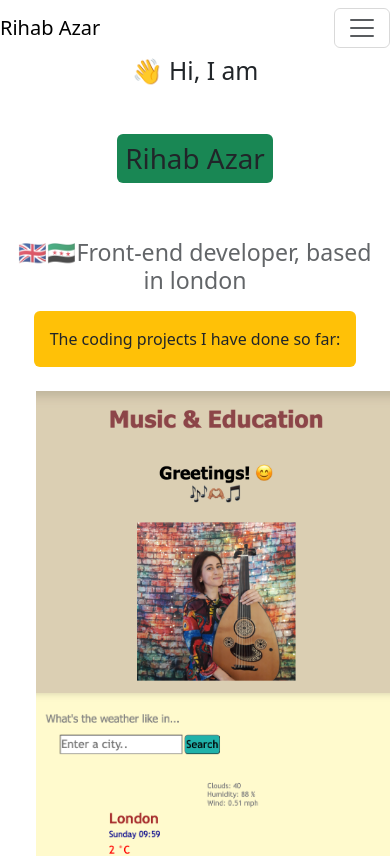
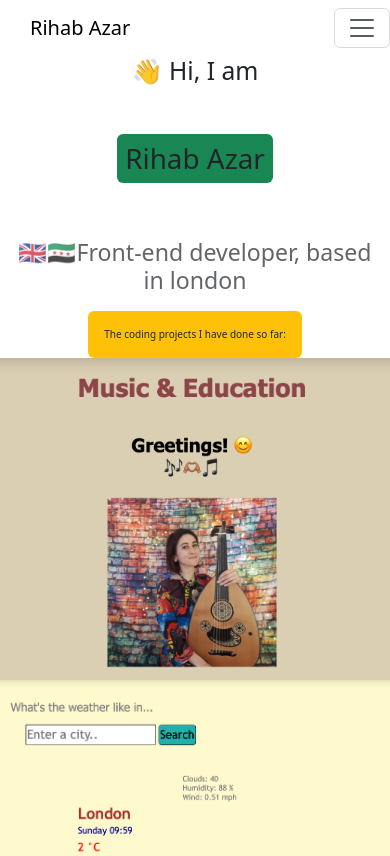
Before and after one commit to Shahbi88/portfolio-project, a website: page index.html in a window 390 px wide. Shown: the top 856 px of the page. Drawn offline with nearby package versions, Linux system fonts and the light colour scheme.

Commit message:
changed a few things when page shrinks

```diff
--- a/index.html
+++ b/index.html
@@ -16,6 +16,19 @@
     />
     <script src="https://cdn.jsdelivr.net/npm/bootstrap@5.3.0/dist/js/bootstrap.bundle.min.js"></script>
   </head>
+  <style>
+    @media (max-width: 600px) {
+      .navbar-brand {
+        margin-left: 30px;
+      }
+      #present {
+        font-size: x-small;
+      }
+      .projects {
+        display: grid;
+      }
+    }
+  </style>
   <body>
     <nav class="navbar navbar-light navbar-expand-lg">
       <a
@@ -69,13 +82,14 @@
 
     <div class="d-flex justify-content-center">
       <div
+        id="present"
         class="text-center p-3 bg-warning rounded d-inline-block"
         title="This is a display of the projects Rihab Azar has develped so far"
       >
         The coding projects I have done so far:
       </div>
     </div>
-    <div class="container m-4">
+    <div class="projects" class="container m-4">
       <div class="row d-flex flex-wrap">
         <img
           class="col-sm-4 img-fluid"
@@ -97,7 +111,7 @@
         />
       </div>
     </div>
-    <div class="d-block text-center">
+    <div class="info" class="d-block text-center">
       <button type="button" class="btn btn-light border thicker-border m-3">
         <a href="about.html#email" class="text-decoration-none green">
           Contact me</a
```
Also changed, not shown: about.html (+4 -1 lines).
